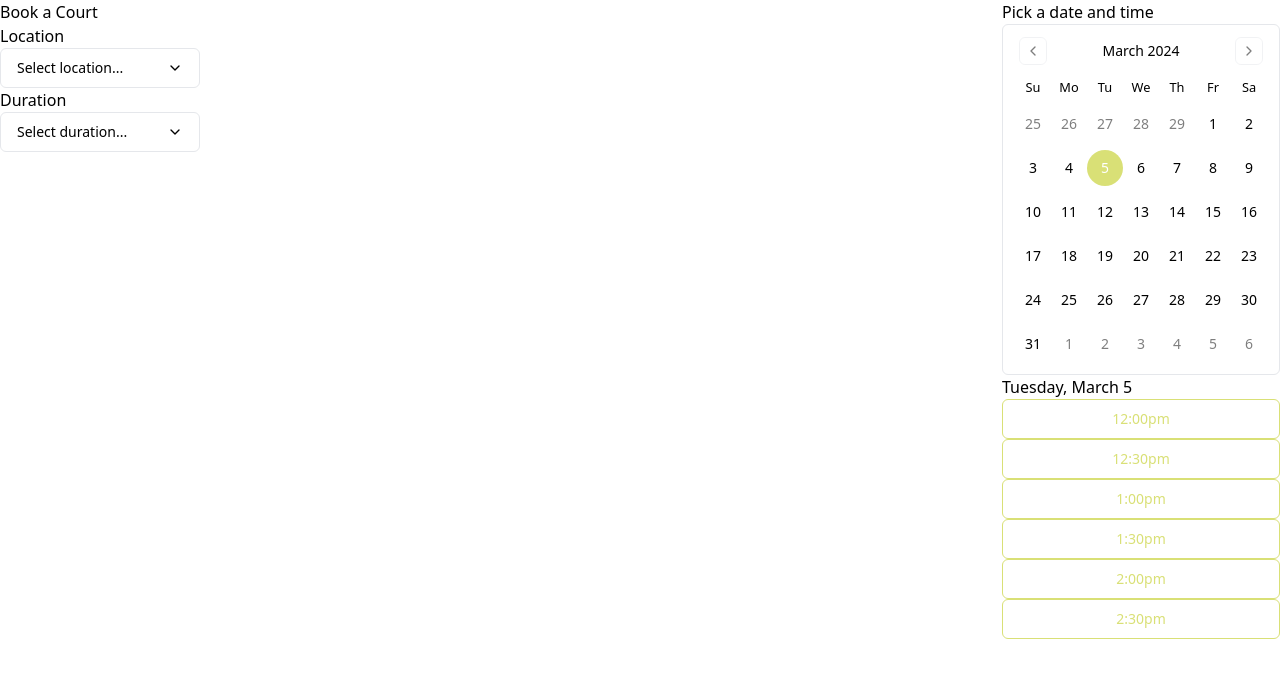
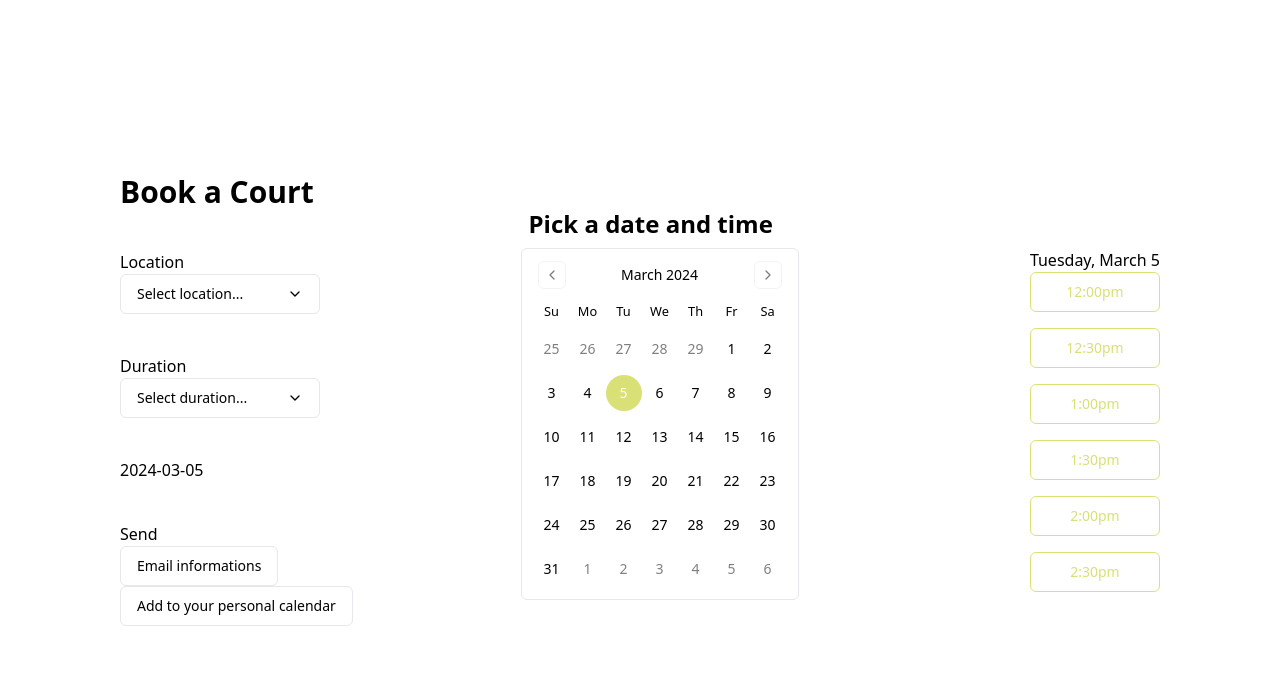
Before and after one commit to fabiobarrosb1/tennis-court-booking, a Next.js app: page / in a window 1280 px wide. Shown: the top 678 px of the page. Built offline with nearby package versions, Linux system fonts and the light colour scheme.

Commit message:
Global variables - useContext

```diff
--- a/src/components/BookingSettings.tsx
+++ b/src/components/BookingSettings.tsx
@@ -1,19 +1,36 @@
-import React from 'react';
-import { LocationCombobox } from './Combobox/LocationCombobox';
-import { DurationCombobox } from './Combobox/DurationCombobox';
+import React from "react";
+import { LocationCombobox } from "./Combobox/LocationCombobox";
+import { DurationCombobox } from "./Combobox/DurationCombobox";
+import { Button } from "@/components/ui/button";
+import { useAppContext } from "./Context/MyContext";
 
 interface Props {
   // Define your props here
 }
 
 const BookingSettings = (props: Props) => {
+  const { date, hour } = useAppContext();
   return (
-    <div>
-      <h1>Book a Court</h1>
-      <p>Location</p>
-      <LocationCombobox />
-      <p>Duration</p>
-      <DurationCombobox />
+    <div className="flex flex-col gap-10 p-20">
+      <h1 className="text-3xl font-bold">Book a Court</h1>
+      <div>
+        <p>Location</p>
+        <LocationCombobox />
+      </div>
+      <div>
+        <p>Duration</p>
+        <DurationCombobox />
+      </div>
+      <div>
+        <div>{date.toISOString().split("T")[0]}</div>
+        {hour}
+      </div>
+
+      <div>
+        <p>Send</p>
+        <Button variant="outline">Email informations</Button>
+        <Button variant="outline">Add to your personal calendar</Button>
+      </div>
     </div>
   );
 };
--- a/src/components/CalendarSettings.tsx
+++ b/src/components/CalendarSettings.tsx
@@ -1,12 +1,12 @@
-import React from 'react';
-import { Calendar } from "@/components/ui/calendar"
+import React from "react";
+import { Calendar } from "@/components/ui/calendar";
 
 interface Props {
   onSelectDate: (date: Date | undefined) => void; // Callback function type
 }
 
 const CalendarSettings = (props: Props) => {
-  const [date, setDate] = React.useState<Date | undefined>(new Date())
+  const [date, setDate] = React.useState<Date | undefined>(new Date());
 
   const handleDateSelect = (day: Date | undefined) => {
     console.log("Selected date:", day);
@@ -16,13 +16,12 @@ const CalendarSettings = (props: Props) => {
 
   return (
     <div>
-      <h1>Pick a date and time</h1>
       <Calendar
-    mode="single"
-    selected={date}
-    onSelect={handleDateSelect}
-    className="rounded-md border"
-  />
+        mode="single"
+        selected={date}
+        onSelect={handleDateSelect}
+        className="rounded-md border"
+      />
     </div>
   );
 };
--- a/src/components/Combobox/DurationCombobox.tsx
+++ b/src/components/Combobox/DurationCombobox.tsx
@@ -1,22 +1,22 @@
-"use client"
+"use client";
 
-import * as React from "react"
-import { Check, ChevronsUpDown, ChevronDown } from "lucide-react"
+import * as React from "react";
+import { Check, ChevronsUpDown, ChevronDown } from "lucide-react";
 
-import { cn } from "@/lib/utils"
-import { Button } from "@/components/ui/button"
+import { cn } from "@/lib/utils";
+import { Button } from "@/components/ui/button";
 import {
   Command,
   CommandEmpty,
   CommandGroup,
   CommandInput,
   CommandItem,
-} from "@/components/ui/command"
+} from "@/components/ui/command";
 import {
   Popover,
   PopoverContent,
   PopoverTrigger,
-} from "@/components/ui/popover"
+} from "@/components/ui/popover";
 
 const durations = [
   {
@@ -39,11 +39,11 @@ const durations = [
     value: "120 min",
     label: "120 min",
   },
-]
+];
 
 export function DurationCombobox() {
-  const [open, setOpen] = React.useState(false)
-  const [value, setValue] = React.useState("")
+  const [open, setOpen] = React.useState(false);
+  const [value, setValue] = React.useState("");
 
   return (
     <Popover open={open} onOpenChange={setOpen}>
@@ -57,14 +57,16 @@ export function DurationCombobox() {
           {value
             ? durations.find((duration) => duration.value === value)?.label
             : "Select duration..."}
-          <ChevronDown className={`ml-2 h-4 w-4 shrink-0 ${
+          <ChevronDown
+            className={`ml-2 h-4 w-4 shrink-0 ${
               open ? "rotate-180 transition-transform duration-200" : ""
-            }`} />
+            }`}
+          />
         </Button>
       </PopoverTrigger>
-      <PopoverContent className="w-[200px] p-0">
+      <PopoverContent className="w-[200px] p-0 bg-white">
         <Command>
-          <CommandInput placeholder="Search framework..." />
+          <CommandInput placeholder="Search duration..." />
           <CommandEmpty>No duration found.</CommandEmpty>
           <CommandGroup>
             {durations.map((duration) => (
@@ -72,8 +74,8 @@ export function DurationCombobox() {
                 key={duration.value}
                 value={duration.value}
                 onSelect={(currentValue) => {
-                  setValue(currentValue === value ? "" : currentValue)
-                  setOpen(false)
+                  setValue(currentValue === value ? "" : currentValue);
+                  setOpen(false);
                 }}
               >
                 <Check
@@ -89,5 +91,5 @@ export function DurationCombobox() {
         </Command>
       </PopoverContent>
     </Popover>
-  )
+  );
 }
--- /dev/null
+++ b/src/components/Context/MyContext.tsx
@@ -0,0 +1,39 @@
+import React, { createContext, useContext, useState, ReactNode } from "react";
+
+// Define the context
+type AppContextType = {
+  date: Date;
+  hour: string;
+  setDate: (date: Date) => void;
+  setHour: (hour: string) => void;
+};
+
+interface AppProviderProps {
+  children: ReactNode;
+}
+
+const initialDate = new Date(); // Default to today's date
+
+const initialContext: AppContextType = {
+  date: initialDate,
+  hour: "",
+  setDate: () => {},
+  setHour: () => {},
+};
+
+const AppContext = createContext<AppContextType>(initialContext);
+
+// Create a provider for the context
+export const AppProvider: React.FC<AppProviderProps> = ({ children }) => {
+  const [date, setDate] = useState<Date>(initialDate);
+  const [hour, setHour] = useState<string>("");
+
+  return (
+    <AppContext.Provider value={{ date, setDate, hour, setHour }}>
+      {children}
+    </AppContext.Provider>
+  );
+};
+
+// Custom hook to consume the context
+export const useAppContext = () => useContext(AppContext);
--- a/src/components/DateComponent.tsx
+++ b/src/components/DateComponent.tsx
@@ -1,28 +1,24 @@
-import React, { useState } from 'react';
-import CalendarSettings from './CalendarSettings';
-import HourSettings from './HourSettings';
+import React, { useState } from "react";
+import CalendarSettings from "./CalendarSettings";
+import HourSettings from "./HourSettings";
+import { useAppContext } from "./Context/MyContext";
 
-interface Props {
-  // Define your props here
-}
-
-const DateComponent = (props: Props) => {
-  const [selectedDate, setSelectedDate] = useState<Date>(new Date()); // Set it to Date instead of Date | undefined
-  const [selectedHour, setSelectedHour] = useState<string | undefined>(undefined);
+const DateComponent = () => {
+  const { setDate } = useAppContext();
 
   const handleDateSelect = (date: Date | undefined) => {
-    setSelectedDate(date ?? new Date()); // Set default value if date is undefined
-  };
-
-
-  const handleHourSelect = (hour: string) => {
-    setSelectedHour(hour);
+    setDate(date ?? new Date());
   };
 
   return (
-    <div className={`flex flex-col`}>
-      <CalendarSettings onSelectDate={handleDateSelect} />
-      <HourSettings selectedDate={selectedDate} selectedHour={selectedHour} onSelectHour={handleHourSelect} />
+    <div className={`flex flex-col w-full p-20`}>
+      <div className="flex m-2">
+        <h1 className="text-2xl font-bold">Pick a date and time</h1>
+      </div>
+      <div className="flex flex-row justify-between w-full">
+        <CalendarSettings onSelectDate={handleDateSelect} />
+        <HourSettings />
+      </div>
     </div>
   );
 };
--- a/src/components/HourSettings.tsx
+++ b/src/components/HourSettings.tsx
@@ -1,24 +1,22 @@
-import React from 'react';
+import React from "react";
 import { Button } from "@/components/ui/button";
+import { useAppContext } from "./Context/MyContext";
 
-interface Props {
-  selectedDate: Date | undefined; // Define the selectedDate prop
-  selectedHour: string | undefined; // Define the prop type for selectedHour
-  onSelectHour: (hour: string) => void; // Define the function type for handling hour selection
-}
+const hours = ["12:00pm", "12:30pm", "1:00pm", "1:30pm", "2:00pm", "2:30pm"];
 
-const hours = [
-  "12:00pm","12:30pm","1:00pm","1:30pm", "2:00pm", "2:30pm"
-]
+const HourSettings = () => {
+  const { date, hour, setHour } = useAppContext();
 
-const HourSettings = (props: Props) => {
-  const { selectedDate } = props;
-
+  // Format the date to display
   const formatDate = (date: Date | undefined) => {
     if (date) {
       // Options to specify the desired format
-      const options: Intl.DateTimeFormatOptions = { weekday: 'long', month: 'long', day: 'numeric' };
-      return date.toLocaleDateString('en-US', options); // Set locale to 'en-US'
+      const options: Intl.DateTimeFormatOptions = {
+        weekday: "long",
+        month: "long",
+        day: "numeric",
+      };
+      return date.toLocaleDateString("en-US", options); // Set locale to 'en-US'
     }
     return "None"; // Return "None" if selectedDate is undefined
   };
@@ -26,11 +24,23 @@ const HourSettings = (props: Props) => {
   return (
     <div>
       {/* Display selectedDate */}
-      <p>{formatDate(selectedDate)}</p>
-      <div className={`flex flex-col`}>
-      {hours.map((hour, index) => (
-        <Button className={`${props.selectedHour === hour ? "hour-selected-button" : "hour-button"}`} key={index} variant="outline" onClick={() => props.onSelectHour(hour)}>{hour}</Button>
-      ))}</div>
+      <p>{formatDate(date)}</p>
+      <div className={`flex flex-col gap-4`}>
+        {hours.map((hourItem, index) => (
+          <Button
+            className={`${
+              hour === hourItem ? "hour-selected-button" : "hour-button"
+            }`}
+            key={index}
+            variant="outline"
+            onClick={() => {
+              setHour(hourItem);
+            }}
+          >
+            {hourItem}
+          </Button>
+        ))}
+      </div>
     </div>
   );
 };
--- a/src/pages/index.tsx
+++ b/src/pages/index.tsx
@@ -1,17 +1,17 @@
-import { Inter } from "next/font/google";
-import "../styles/globals.css"
+import React, { ReactNode } from "react";
+import { AppProvider } from "@/components/Context/MyContext";
 import BookingSettings from "@/components/BookingSettings";
 import DateComponent from "@/components/DateComponent";
-
-const inter = Inter({ subsets: ["latin"] });
 
 export default function Home() {
   return (
     <main
-      className={`flex min-h-screen flex-row items-centers justify-between`}
+      className={`flex min-h-screen flex-row items-center justify-between p-10`}
     >
-      <BookingSettings/>
-      <DateComponent />
+      <AppProvider>
+        <BookingSettings />
+        <DateComponent />
+      </AppProvider>
     </main>
   );
 }
```
Also changed, not shown: src/components/Combobox/LocationCombobox.tsx (+19 -17 lines), src/components/ui/calendar.tsx (+10 -10 lines).
